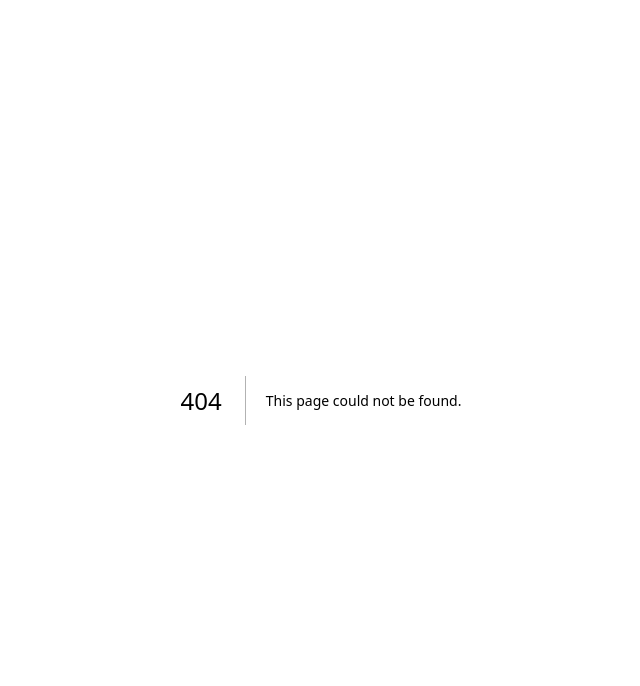
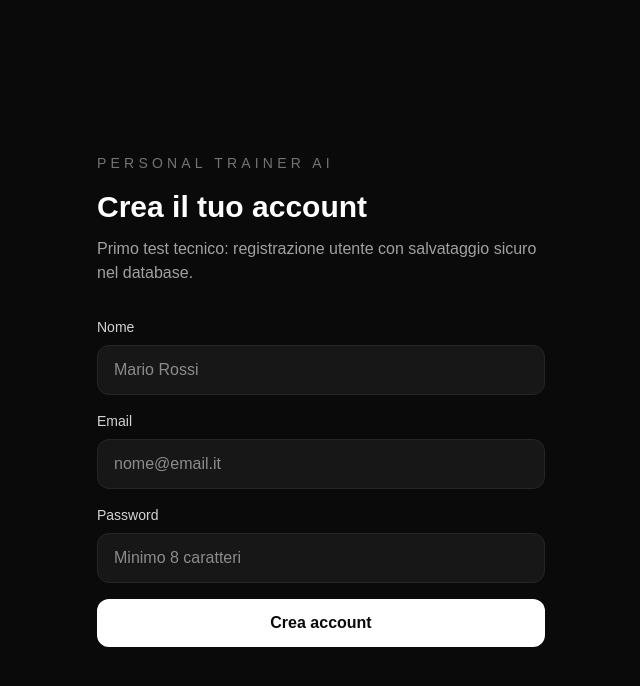
Before and after one commit to mattivu/personal-trainer-ai, a Next.js app: page /register in a window 1280 px wide. Before the commit this address had no page. Shown: the top 686 px of the page, without its empty margins (319-959 px from the left). Built offline with nearby package versions, Linux system fonts and the light colour scheme.

Commit message:
Add user registration

```diff
--- /dev/null
+++ b/src/app/api/auth/register/route.ts
@@ -0,0 +1,86 @@
+import { NextResponse } from "next/server";
+import { prisma } from "@/lib/prisma";
+import { hashPassword } from "@/lib/password";
+
+export const runtime = "nodejs";
+
+function isValidEmail(email: string) {
+  return /^[^\s@]+@[^\s@]+\.[^\s@]+$/.test(email);
+}
+
+export async function POST(request: Request) {
+  try {
+    const body = await request.json();
+
+    const name = String(body.name ?? "").trim();
+    const email = String(body.email ?? "").trim().toLowerCase();
+    const password = String(body.password ?? "");
+
+    if (!name || name.length < 2) {
+      return NextResponse.json(
+        { ok: false, message: "Inserisci un nome valido." },
+        { status: 400 }
+      );
+    }
+
+    if (!email || !isValidEmail(email)) {
+      return NextResponse.json(
+        { ok: false, message: "Inserisci un indirizzo email valido." },
+        { status: 400 }
+      );
+    }
+
+    if (!password || password.length < 8) {
+      return NextResponse.json(
+        { ok: false, message: "La password deve contenere almeno 8 caratteri." },
+        { status: 400 }
+      );
+    }
+
+    const existingUser = await prisma.user.findUnique({
+      where: { email },
+      select: { id: true },
+    });
+
+    if (existingUser) {
+      return NextResponse.json(
+        { ok: false, message: "Esiste già un account con questa email." },
+        { status: 409 }
+      );
+    }
+
+    const passwordHash = await hashPassword(password);
+
+    const user = await prisma.user.create({
+      data: {
+        name,
+        email,
+        passwordHash,
+        onboardingStatus: "not_started",
+        profile: {
+          create: {},
+        },
+      },
+      select: {
+        id: true,
+        name: true,
+        email: true,
+        onboardingStatus: true,
+        createdAt: true,
+      },
+    });
+
+    return NextResponse.json({
+      ok: true,
+      message: "Account creato correttamente.",
+      user,
+    });
+  } catch (error) {
+    console.error("REGISTER_ERROR", error);
+
+    return NextResponse.json(
+      { ok: false, message: "Errore durante la registrazione." },
+      { status: 500 }
+    );
+  }
+}
--- /dev/null
+++ b/src/app/register/page.tsx
@@ -0,0 +1,145 @@
+"use client";
+
+import { FormEvent, useState } from "react";
+
+type RegisterResponse = {
+  ok: boolean;
+  message: string;
+  user?: {
+    id: number;
+    name: string | null;
+    email: string;
+    onboardingStatus: string;
+  };
+};
+
+export default function RegisterPage() {
+  const [name, setName] = useState("");
+  const [email, setEmail] = useState("");
+  const [password, setPassword] = useState("");
+
+  const [loading, setLoading] = useState(false);
+  const [result, setResult] = useState<RegisterResponse | null>(null);
+
+  async function handleSubmit(event: FormEvent<HTMLFormElement>) {
+    event.preventDefault();
+    setLoading(true);
+    setResult(null);
+
+    try {
+      const response = await fetch("/api/auth/register", {
+        method: "POST",
+        headers: {
+          "Content-Type": "application/json",
+        },
+        body: JSON.stringify({
+          name,
+          email,
+          password,
+        }),
+      });
+
+      const data = (await response.json()) as RegisterResponse;
+      setResult(data);
+
+      if (data.ok) {
+        setName("");
+        setEmail("");
+        setPassword("");
+      }
+    } catch {
+      setResult({
+        ok: false,
+        message: "Errore di connessione. Riprova.",
+      });
+    } finally {
+      setLoading(false);
+    }
+  }
+
+  return (
+    <main className="min-h-screen bg-neutral-950 text-white flex items-center justify-center px-6 py-12">
+      <section className="w-full max-w-md">
+        <p className="text-sm uppercase tracking-[0.3em] text-neutral-500 mb-4">
+          Personal Trainer AI
+        </p>
+
+        <h1 className="text-3xl font-bold mb-3">
+          Crea il tuo account
+        </h1>
+
+        <p className="text-neutral-400 mb-8">
+          Primo test tecnico: registrazione utente con salvataggio sicuro nel database.
+        </p>
+
+        <form onSubmit={handleSubmit} className="space-y-4">
+          <div>
+            <label className="block text-sm text-neutral-300 mb-2">
+              Nome
+            </label>
+            <input
+              value={name}
+              onChange={(event) => setName(event.target.value)}
+              className="w-full rounded-xl border border-neutral-800 bg-neutral-900 px-4 py-3 text-white outline-none focus:border-white"
+              placeholder="Mario Rossi"
+              autoComplete="name"
+            />
+          </div>
+
+          <div>
+            <label className="block text-sm text-neutral-300 mb-2">
+              Email
+            </label>
+            <input
+              value={email}
+              onChange={(event) => setEmail(event.target.value)}
+              className="w-full rounded-xl border border-neutral-800 bg-neutral-900 px-4 py-3 text-white outline-none focus:border-white"
+              placeholder="nome@email.it"
+              type="email"
+              autoComplete="email"
+            />
+          </div>
+
+          <div>
+            <label className="block text-sm text-neutral-300 mb-2">
+              Password
+            </label>
+            <input
+              value={password}
+              onChange={(event) => setPassword(event.target.value)}
+              className="w-full rounded-xl border border-neutral-800 bg-neutral-900 px-4 py-3 text-white outline-none focus:border-white"
+              placeholder="Minimo 8 caratteri"
+              type="password"
+              autoComplete="new-password"
+            />
+          </div>
+
+          <button
+            disabled={loading}
+            className="w-full rounded-xl bg-white text-neutral-950 font-semibold px-4 py-3 disabled:opacity-50"
+          >
+            {loading ? "Creazione account..." : "Crea account"}
+          </button>
+        </form>
+
+        {result && (
+          <div
+            className={`mt-6 rounded-xl border px-4 py-3 text-sm ${
+              result.ok
+                ? "border-green-800 bg-green-950 text-green-200"
+                : "border-red-800 bg-red-950 text-red-200"
+            }`}
+          >
+            <p>{result.message}</p>
+
+            {result.ok && result.user && (
+              <p className="mt-2 text-xs opacity-80">
+                Utente creato: #{result.user.id} — {result.user.email}
+              </p>
+            )}
+          </div>
+        )}
+      </section>
+    </main>
+  );
+}
--- /dev/null
+++ b/src/lib/password.ts
@@ -0,0 +1,16 @@
+import crypto from "crypto";
+
+const SCRYPT_KEY_LENGTH = 64;
+
+export async function hashPassword(password: string): Promise<string> {
+  const salt = crypto.randomBytes(16).toString("hex");
+
+  const derivedKey = await new Promise<Buffer>((resolve, reject) => {
+    crypto.scrypt(password, salt, SCRYPT_KEY_LENGTH, (error, key) => {
+      if (error) reject(error);
+      else resolve(key as Buffer);
+    });
+  });
+
+  return `${salt}:${derivedKey.toString("hex")}`;
+}
```
